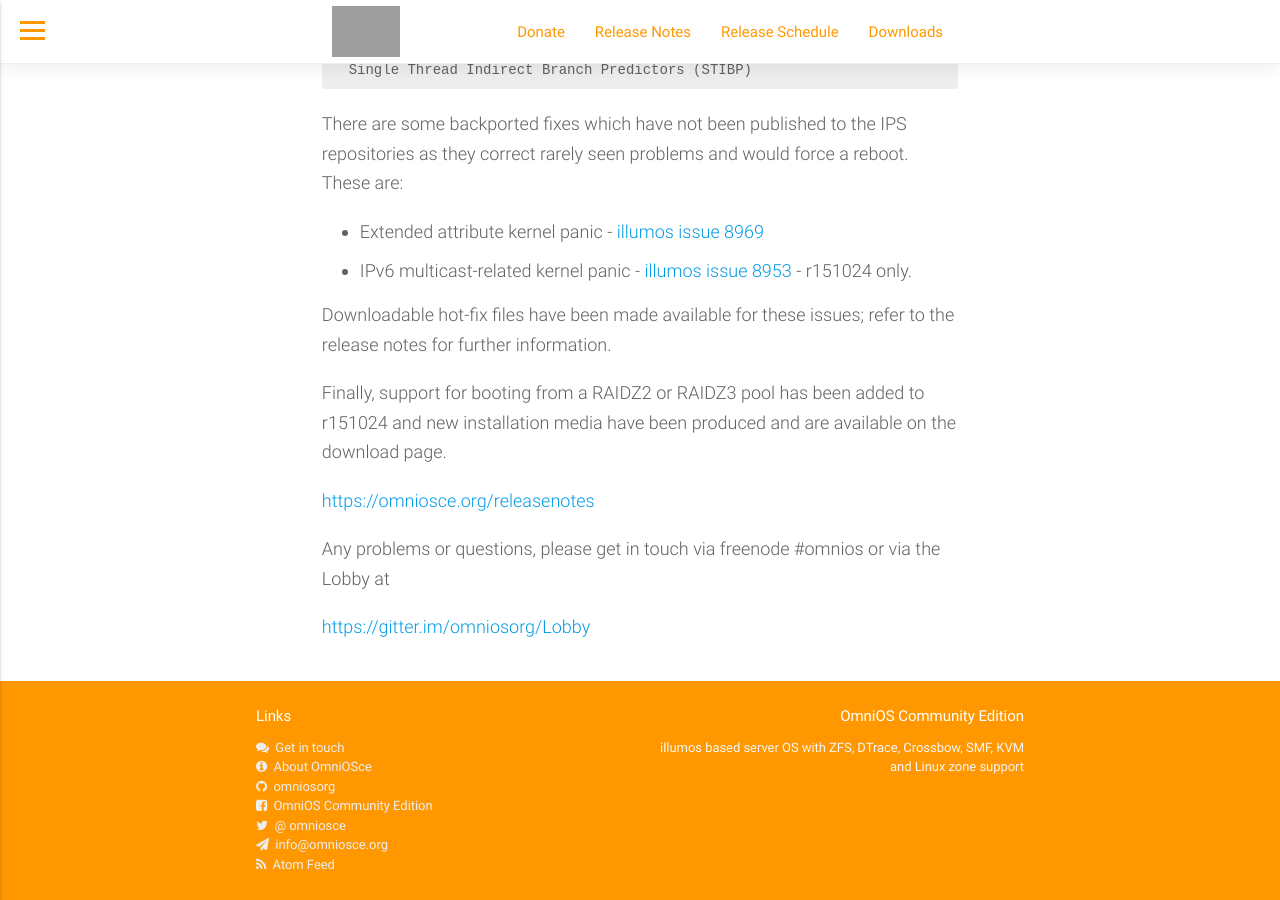
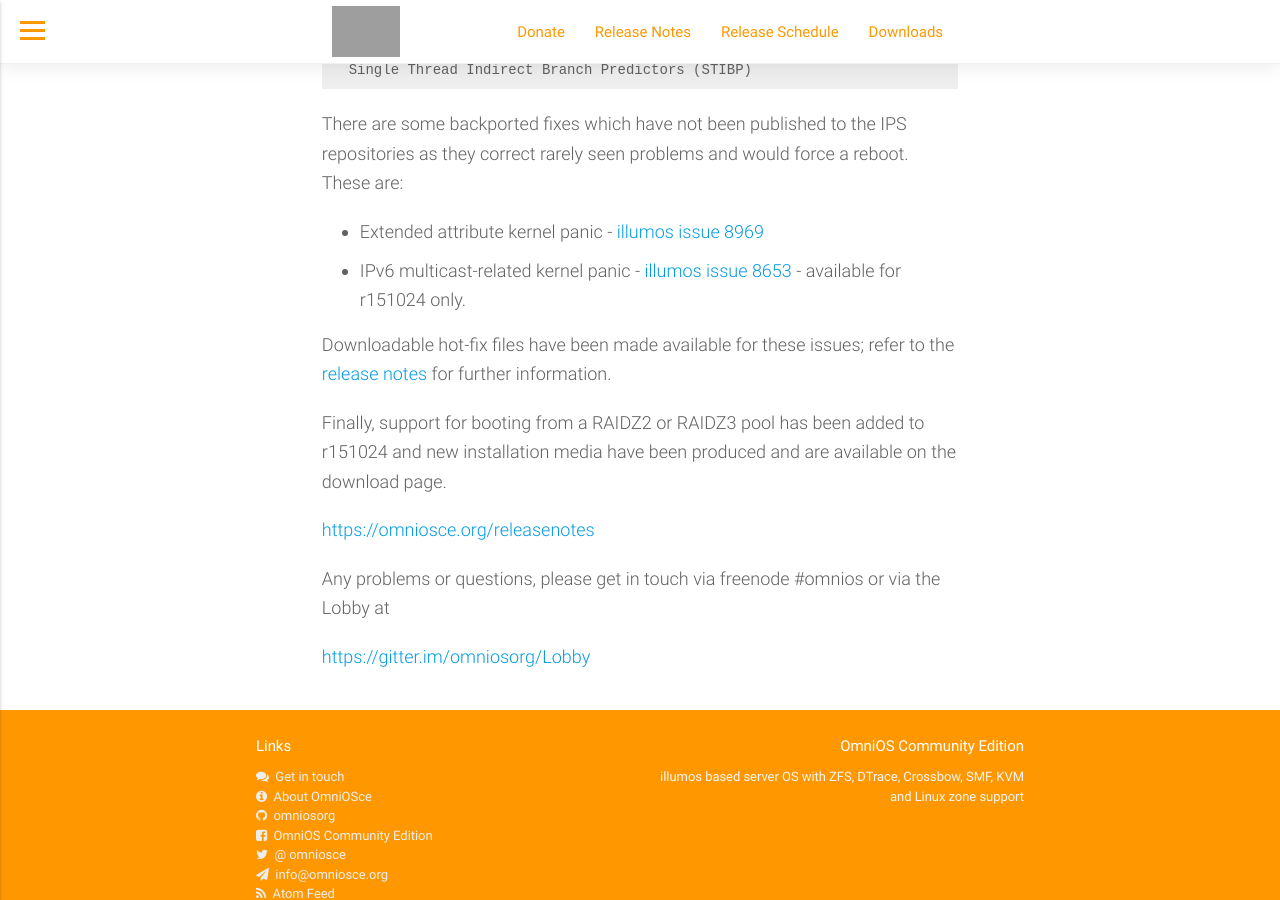
Before and after one commit to omniosorg/omniosorg.github.io, a Jekyll site: the page built from _posts/2018-01-24-releases-022aj-024l.md, in a window 1280 px wide and 900 px high, scrolled down 739 px. Built offline with Jekyll 4.4.1, drawn with Linux system fonts in a browser that asks for light colours; grey boxes are pictures that could not be loaded.

Commit message:
Fix illumos bug number typo

```diff
--- a/_posts/2018-01-24-releases-022aj-024l.md
+++ b/_posts/2018-01-24-releases-022aj-024l.md
@@ -30,10 +30,10 @@
 These are:
 
 * Extended attribute kernel panic - [illumos issue 8969](https://www.illumos.org/issues/8969)
-* IPv6 multicast-related kernel panic - [illumos issue 8953](https://www.illumos.org/issues/8953) - r151024 only.
+* IPv6 multicast-related kernel panic - [illumos issue 8653](https://www.illumos.org/issues/8653) - available for r151024 only.
 
 Downloadable hot-fix files have been made available for these issues; refer to
-the release notes for further information.
+the [release notes](/releasenotes.html) for further information.
 
 Finally, support for booting from a RAIDZ2 or RAIDZ3 pool has been added to
 r151024 and new installation media have been produced and are available on
```
